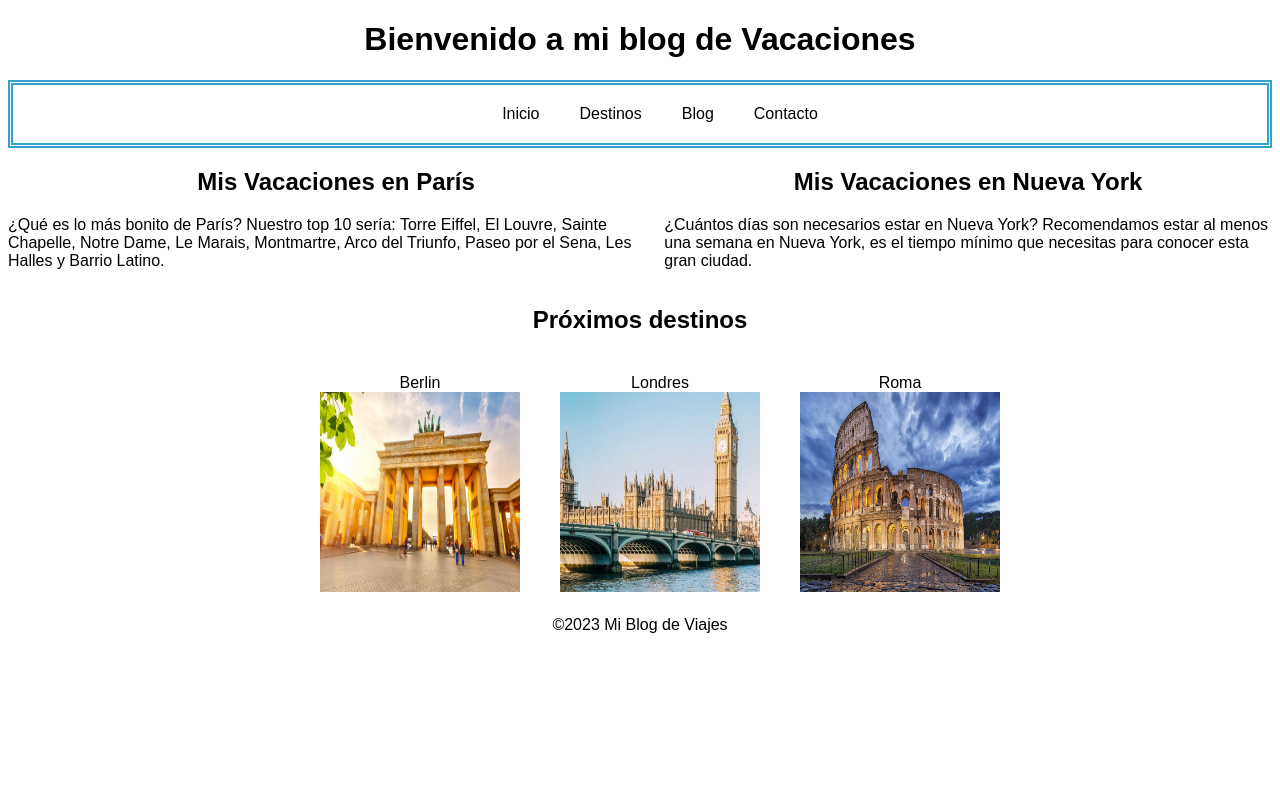
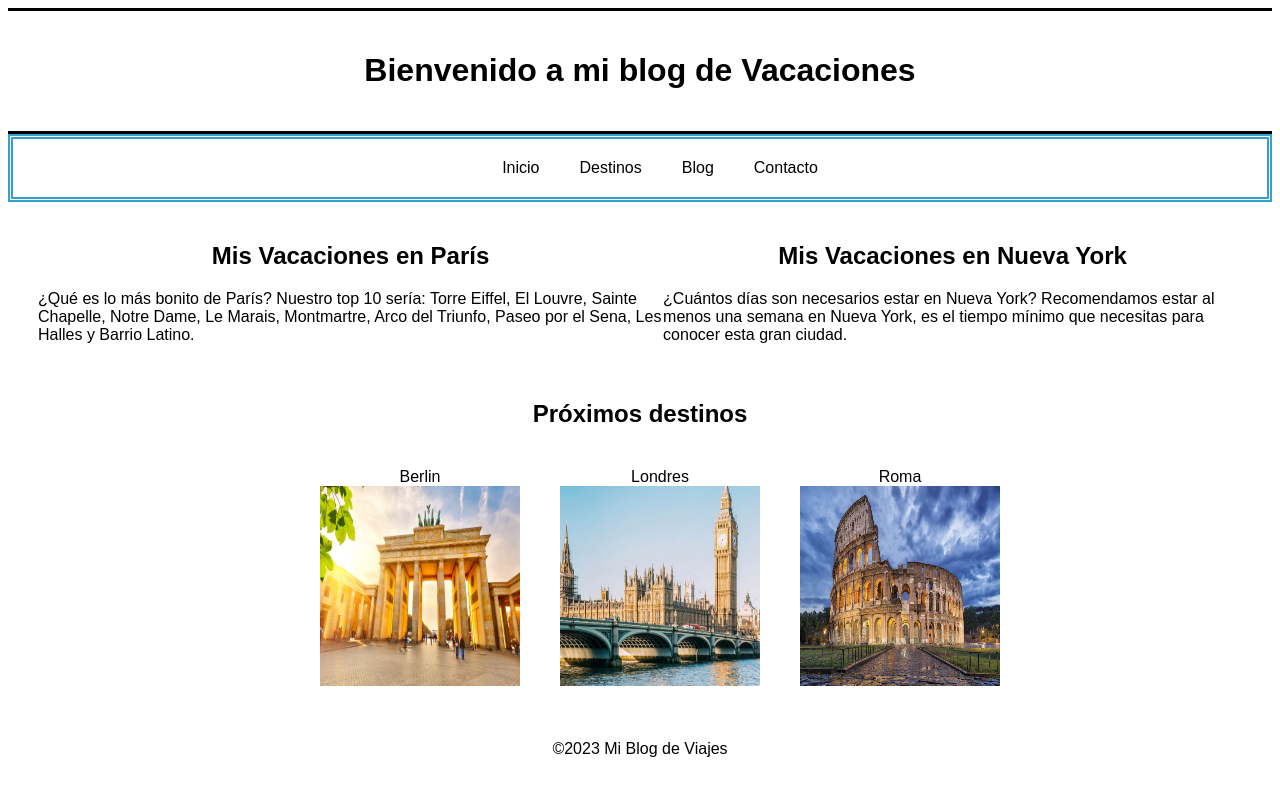
Before and after one commit to fjgrande/202309-w2-ch2-francisco-grande, a plain HTML site: page index.html in a window 1280 px wide. Drawn offline with Linux system fonts and the light colour scheme.

Commit message:
Improvement in css structure

```diff
--- a/index.html
+++ b/index.html
@@ -25,13 +25,13 @@
   </nav>
   <main>
     <article>
-      <h1>Mis Vacaciones en París</h1>
+      <h2>Mis Vacaciones en París</h2>
       <p>¿Qué es lo más bonito de París? Nuestro top 10 sería: Torre Eiffel, El Louvre, Sainte Chapelle, Notre Dame,
         Le
         Marais, Montmartre, Arco del Triunfo, Paseo por el Sena, Les Halles y Barrio Latino.</p>
     </article>
     <article>
-      <h1>Mis Vacaciones en Nueva York</h1>
+      <h2>Mis Vacaciones en Nueva York</h2>
       <p>¿Cuántos días son necesarios estar en Nueva York? Recomendamos estar al menos una semana en Nueva York, es el
         tiempo mínimo que necesitas para conocer esta gran ciudad.</p>
     </article>
--- a/styles/style.css
+++ b/styles/style.css
@@ -3,6 +3,7 @@
 ::after {
   box-sizing: border-box;
 }
+
 body,
 h1,
 h2,
@@ -12,6 +13,12 @@ h5,
 h6,
 p {
   font-family: Arial, Helvetica, sans-serif;
+}
+
+header {
+  padding: 20px;
+  border-block: solid;
+  writing-mode: horizontal-tb;
 }
 
 h1 {
@@ -25,16 +32,21 @@ nav {
 h2 {
   text-align: center;
 }
+
 main {
+  padding: 20px 30px;
   display: flex;
   flex-direction: row;
+  margin: auto;
 }
+
 img {
   max-width: 200px;
   max-height: 200px;
   width: 200px;
   height: 200px;
 }
+
 ul {
   display: flex;
   flex-direction: row;
@@ -43,10 +55,12 @@ ul {
   margin: auto;
   width: min-content;
 }
+
 li {
   margin: 20px 20px;
 }
 
 footer {
+  padding: 30px;
   text-align: center;
 }
```
